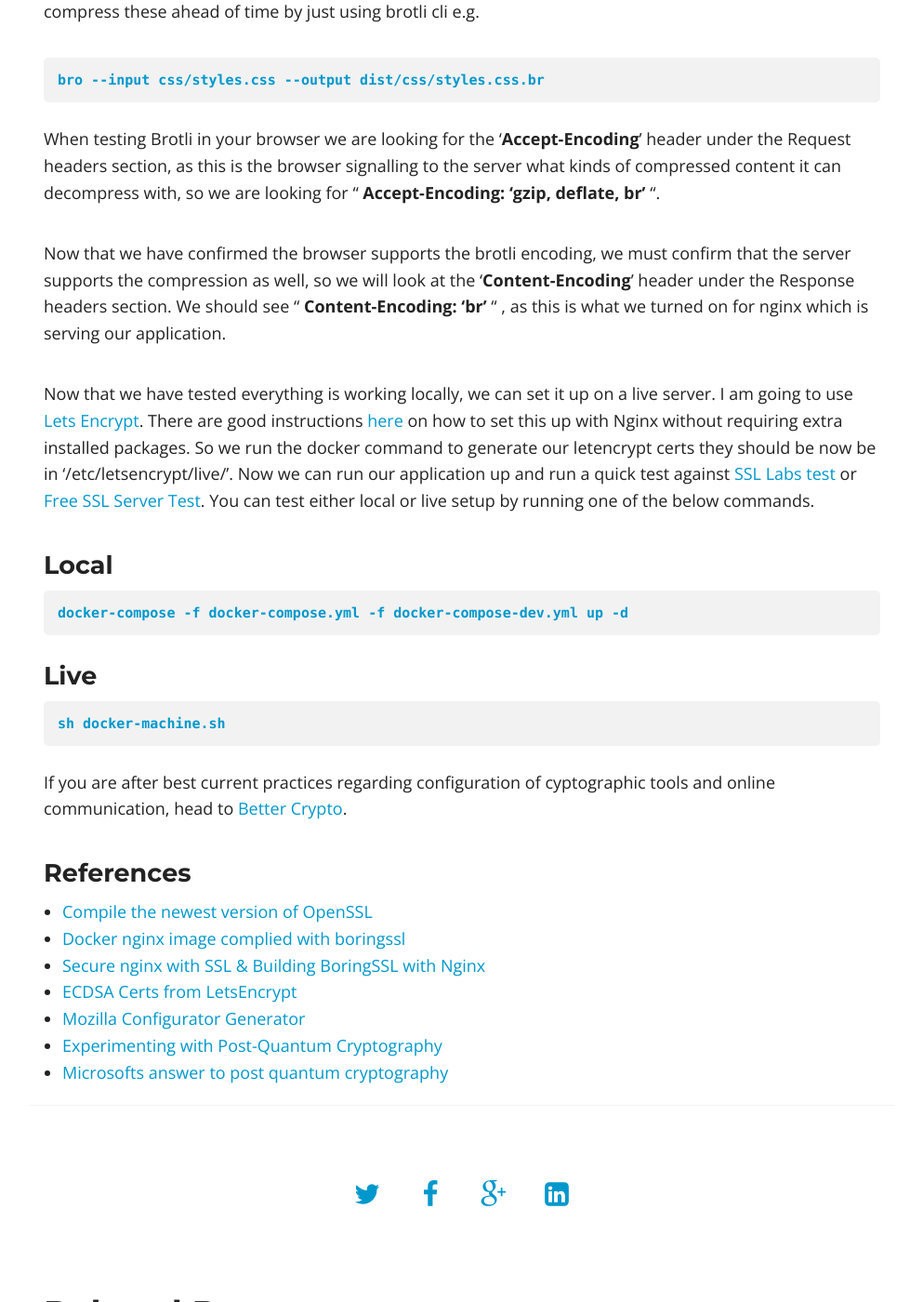
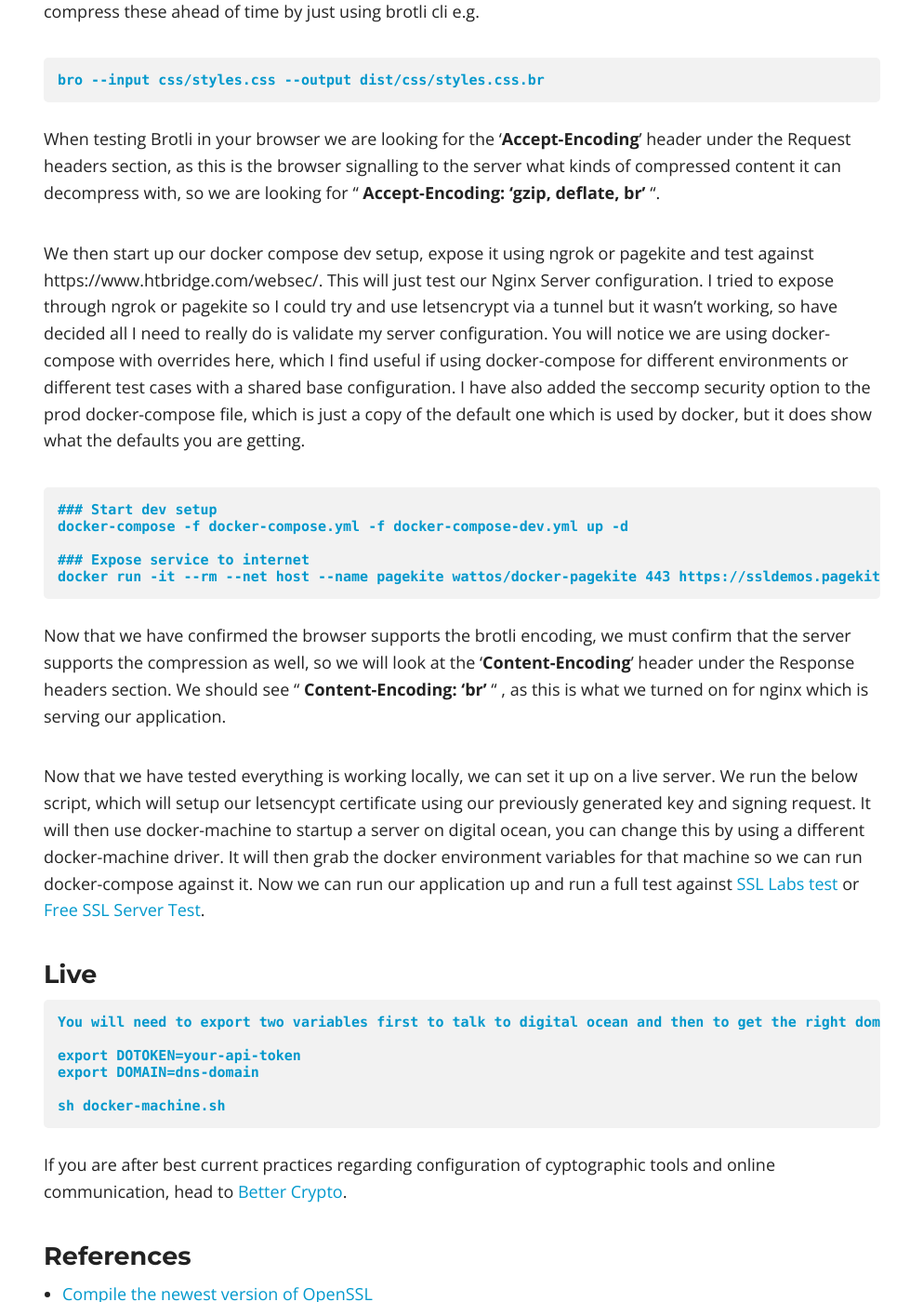
Before and after one commit to wallies/wallies.github.io, a Jekyll site: the page built from _posts/2106-09-02-nginx-brotli-and-elliptic-curve-cryptography.md, in a window 1280 px wide and 1400 px high, scrolled down 2439 px. Shown: the whole window at 93% size, without its empty margins (143-1136 px from the left). Built offline with Jekyll 4.4.1, drawn with Linux system fonts in a browser that asks for light colours; nearby versions of some CDN libraries; comment, search, counter and statistics services are not loaded; some of the changed text lies outside the part shown.

Commit message:
update with local and prod instructions

````diff
--- a/_posts/2106-09-02-nginx-brotli-and-elliptic-curve-cryptography.md
+++ b/_posts/2106-09-02-nginx-brotli-and-elliptic-curve-cryptography.md
@@ -21,9 +21,9 @@ docker run --rm -it --name openssl wallies/openssl openssl ecparam -list_curves
 
 docker run --rm -it --name openssl -v $(pwd)/certs:/certs wallies/openssl openssl ecparam -out /certs/ec_key.pem -name secp384r1 -noout -genkey
 
-docker run --rm -it --name openssl -v $(pwd)/certs:/certs -e ALT_NAME="DNS:xip.io,DNS:127.0.0.1.xip.io" wallies/openssl openssl req -new -key /certs/ec_key.pem -sha256 -nodes -outform pem -reqexts SAN -subj "/C=UK/ST=London/L=London/O=xip/OU=IT/CN=xip.io" -out /certs/ecc.csr
+docker run --rm -it --name openssl -v $(pwd)/certs:/certs -e ALT_NAME="DNS:pagekite.me,DNS:ssldemo.pagekite.me" wallies/openssl openssl req -new -key /certs/ec_key.pem -sha256 -nodes -outform pem -reqexts SAN -subj "/C=UK/ST=London/L=London/O=pagekite/OU=IT/CN=pagekite.me" -out /certs/ecc.csr
 
-docker run -it --rm --name letsencrypt -v "$(pwd)/certs:/etc/letsencrypt" quay.io/letsencrypt/letsencrypt certonly --standalone --csr /etc/letsencrypt/ecc.csr --agree-tos --renew-by-default --email info@xip.io -d xip.io -d 127.0.0.1.xip.io
+docker run --rm -it --name openssl -v $(pwd)/certs:/certs wallies/openssl openssl req -x509 -sha256 -days 365 -key /certs/ec_key.pem -in /certs/ecc.csr -subj "/C=UK/ST=London/L=London/O=xip/OU=IT/CN=pagekite.me" -out /certs/ecc_cert.pem
 ```
 
 This will create an Elliptic curve cryptography certificate private key, signing request and then use the letsencrypt client to create a valid certificate.
@@ -66,19 +66,30 @@ bro --input css/styles.css --output dist/css/styles.css.br
 
 When testing Brotli in your browser we are looking for the '**Accept-Encoding**' header under the Request headers section, as this is the browser signalling to the server what kinds of compressed content it can decompress with, so we are looking for " **Accept-Encoding: 'gzip, deflate, br'** ".
 
+We then start up our docker compose dev setup, expose it using ngrok or pagekite and test against https://www.htbridge.com/websec/. This will just test our Nginx Server configuration. I tried to expose through ngrok or pagekite so I could try and use letsencrypt via a tunnel but it wasn't working, so have decided all I need to really do is validate my server configuration. You will notice we are using docker-compose with overrides here, which I find useful if using docker-compose for different environments or different test cases with a shared base configuration. I have also added the seccomp security option to the prod docker-compose file, which is just a copy of the default one which is used by docker, but it does show what the defaults you are getting.
+
+```
+### Start dev setup
+docker-compose -f docker-compose.yml -f docker-compose-dev.yml up -d
+
+### Expose service to internet
+docker run -it --rm --net host --name pagekite wattos/docker-pagekite 443 https://ssldemos.pagekite.me:443
+```
+
 Now that we have confirmed the browser supports the brotli encoding, we must confirm that the server supports the compression as well, so we will look at the '**Content-Encoding**' header under the Response headers section. We should see " **Content-Encoding: 'br'** " , as this is what we turned on for nginx which is serving our application.
 
-Now that we have tested everything is working locally, we can set it up on a live server. I am going to use [Lets Encrypt](https://letsencrypt.org/). There are good instructions [here](https://manas.com.ar/blog/2016/01/25/letsencrypt-certificate-auto-renewal-in-docker-powered-nginx-reverse-proxy.html) on how to set this up with Nginx without requiring extra installed packages. So we run the docker command to generate our letencrypt certs they should be now be in '/etc/letsencrypt/live/'.  Now we can run our application up and run a quick test against [SSL Labs test](https://www.ssllabs.com/ssltest/) or [Free SSL Server Test](https://www.htbridge.com/ssl/). You can test either local or live setup by running one of the below commands.
+Now that we have tested everything is working locally, we can set it up on a live server.
+We run the below script, which will setup our letsencypt certificate using our previously generated key and signing request. It will then use docker-machine to startup a server on digital ocean, you can change this by using a different docker-machine driver. It will then grab the docker environment variables for that machine so we can run docker-compose against it.  Now we can run our application up and run a full test against [SSL Labs test](https://www.ssllabs.com/ssltest/) or [Free SSL Server Test](https://www.htbridge.com/ssl/).
 
-### Local
-
-```
-docker-compose -f docker-compose.yml -f docker-compose-dev.yml up -d
-```
 
 ### Live
 
 ```
+You will need to export two variables first to talk to digital ocean and then to get the right domain name e.g.
+
+export DOTOKEN=your-api-token
+export DOMAIN=dns-domain
+
 sh docker-machine.sh
 ```
 
````
